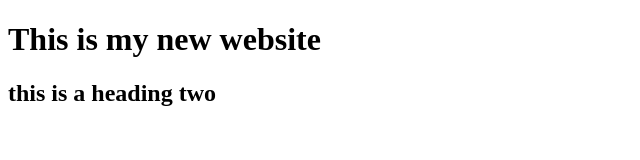
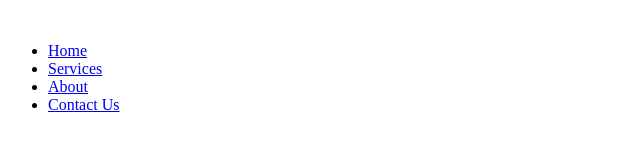
Before and after one commit to rajibul0007/my-website, a plain HTML site: page index.html in a window 1280 px wide. Shown: the whole page, without its empty margins (0-640 px from the left). Drawn offline with Linux system fonts and the light colour scheme.

Commit message:
added nav area

```diff
--- a/index.html
+++ b/index.html
@@ -6,7 +6,24 @@
     <title>My Website</title>
 </head>
 <body>
-    <h1>This is my new website</h1>
-    <h2>this is a heading two</h2>
+    <header>
+        <div class="container">
+            <div class="row">
+                <div class="logo-area">
+                    <img src="" alt="">
+                </div>
+                <div class="nav-area">
+                    <div class="main-menu">
+                        <ul>
+                            <li><a href="#">Home</a></li>
+                            <li><a href="#">Services</a></li>
+                            <li><a href="#">About</a></li>
+                            <li><a href="#">Contact Us</a></li>
+                        </ul>
+                    </div>
+                </div>
+            </div>
+        </div>
+    </header>
 </body>
 </html>
```
